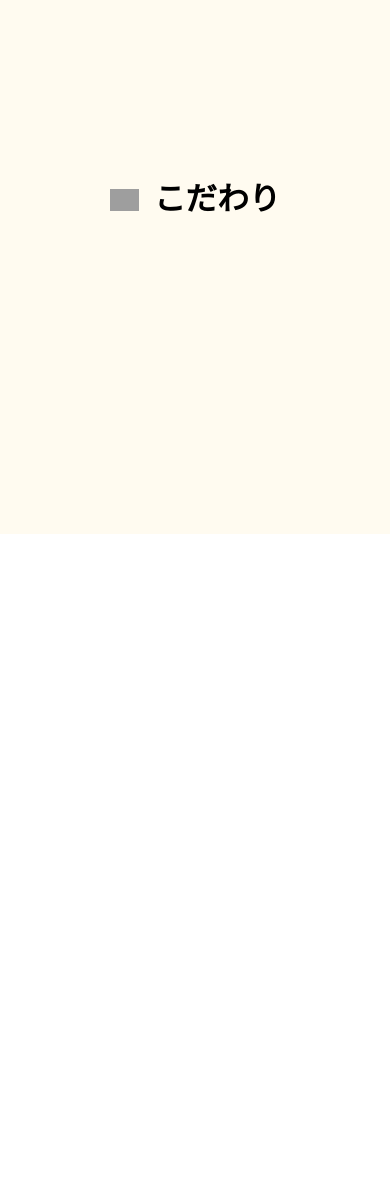
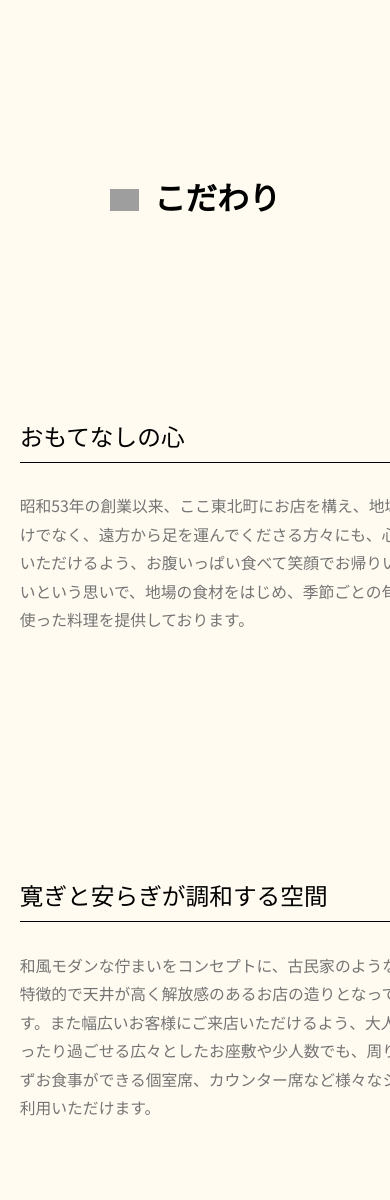
Before and after one commit to kato-t-web/fuji202510, a PHP site: page / in a window 390 px wide. Shown: the part 954-2154 px from the top of the page. Run offline with PHP 8.4, Linux system fonts and the light colour scheme; grey boxes are pictures that could not be loaded.

Commit message:
Add concept details to index.html and enhance styles in style.css
- Introduced new content for the concept section in index.html, including headings and descriptions.
- Updated styles in style.css to support the new layout, including flexbox adjustments for image alignment and responsive design.
- Changed background image reference for improved visual consistency.

```diff
--- a/index.html
+++ b/index.html
@@ -78,6 +78,26 @@
     <section class="l-concept" id="concept">
         <div class="l-concept__inner">
             <h2 class="c-section-title">こだわり</h2>
+            <div class="c-concept">
+                <div class="c-concept__row">
+                    <div class="c-concept__text">
+                        <h3 class="c-concept__heading">おもてなしの心</h3>
+                        <p class="c-concept__description">昭和53年の創業以来、ここ東北町にお店を構え、地域の皆様だけでなく、遠方から足を運んでくださる方々にも、心から満足いただけるよう、お腹いっぱい食べて笑顔でお帰りいただきたいという思いで、地場の食材をはじめ、季節ごとの旬の味覚を使った料理を提供しております。</p>
+                    </div>
+                    <div class="c-concept__image c-concept__image--right">
+                        <img src="assets/images/img_concept01.png" alt="おもてなしの心">
+                    </div>
+                </div>
+                <div class="c-concept__row c-concept__row--reverse">
+                    <div class="c-concept__image c-concept__image--left">
+                        <img src="assets/images/img_concept02.jpg" alt="寛ぎと安らぎが調和する空間">
+                    </div>
+                    <div class="c-concept__text">
+                        <h3 class="c-concept__heading">寛ぎと安らぎが調和する空間</h3>
+                        <p class="c-concept__description">和風モダンな佇まいをコンセプトに、古民家のような木の梁が特徴的で天井が高く解放感のあるお店の造りとなっております。また幅広いお客様にご来店いただけるよう、大人数でもゆったり過ごせる広々としたお座敷や少人数でも、周りを気にせずお食事ができる個室席、カウンター席など様々なシーンでご利用いただけます。</p>
+                    </div>
+                </div>
+            </div>
         </div>
     </section>
 
--- a/style.css
+++ b/style.css
@@ -655,7 +655,7 @@ img {
     display: block;
     width: 3rem;
     height: 3.4rem;
-    background-image: url('assets/images/img_concept.png');
+    background-image: url('assets/images/icon_concept');
     background-size: contain;
     background-repeat: no-repeat;
     background-position: center;
@@ -742,10 +742,72 @@ img {
     padding-top: 10.5rem;
     padding-bottom: 12.5rem;
     background-color: #FFFBF0;
+    overflow: visible;
 }
 
 .l-concept__inner {
     max-width: 119.6rem;
     margin: 0 auto;
     padding: 8rem 2rem;
+    overflow: visible;
 }
+
+.c-concept {
+    width: 100rem;
+    margin: 0 auto;
+}
+
+.c-concept__row {
+    display: flex;
+    align-items: center;
+    gap: 4rem;
+    margin-bottom: 8rem;
+    position: relative;
+}
+
+.c-concept__row--reverse {
+    flex-direction: row-reverse;
+}
+
+.c-concept__text {
+    flex: 1;
+    z-index: 2;
+}
+
+.c-concept__heading {
+    font-size: 2.4rem;
+    font-weight: 500;
+    font-family: "Noto Serif JP", serif;
+    color: #000;
+    margin-bottom: 3rem;
+    padding-bottom: 1rem;
+    border-bottom: 0.1rem solid #000;
+}
+
+.c-concept__description {
+    font-size: 1.6rem;
+    line-height: 1.8;
+    color: #747474;
+}
+
+.c-concept__image {
+    position: relative;
+}
+
+.c-concept__image--right {
+    width: 50vw;
+    height: 40rem;
+    margin-right: calc(-50vw + 50rem);
+}
+
+.c-concept__image--left {
+    width: 50vw;
+    height: 40rem;
+    margin-left: calc(-50vw + 50rem);
+}
+
+.c-concept__image img {
+    width: 100%;
+    height: 100%;
+    object-fit: cover;
+}
```
Also changed, not shown: assets/images/img_concept01.jpg (added), assets/images/img_concept02.jpg (added), assets/images/img_concept03.jpg (added), assets/images/img_concept04.jpg (added), assets/images/img_concept05.jpg (added), 1 other file.
